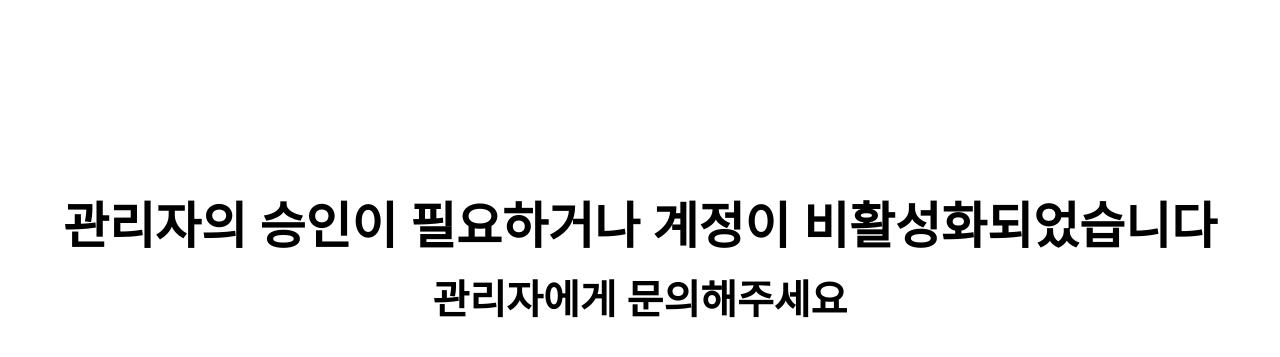
After one commit to yumin22/piro21_HireHub, a Django app: page /login/require_approval in a window 1280 px wide. The commit adds this page. Shown: the part 134-491 px from the top of the page. Run offline with Django 5.2, Linux system fonts and the light colour scheme.

Commit message:
[ADD]css 수정, 승인 필요 페이지 추가, 로그아웃 구현 완료

```diff
--- a/accounts/urls.py
+++ b/accounts/urls.py
@@ -8,4 +8,6 @@ urlpatterns = [
    path('signup/', signup, name='signup'),
    path('signup/check/', signupCheck, name='signupCheck'),
    path('login/', login, name='login'),
+   path('login/require_approval', requiredApproval, name='requiredApproval'),
+   path('logout/', logout, name='logout'),
 ]
--- a/accounts/views.py
+++ b/accounts/views.py
@@ -38,7 +38,7 @@ def login(request):
                auth_login(request, user)
                return redirect('accounts:initial') # 수정 필요
             else:
-               form.add_error(None, '관리자의 승인이 필요하거나 계정이 비활성화되었습니다.')
+               return render(request, 'accounts/requiredapproval.html')
          else:
             form.add_error(None, '이메일 또는 비밀번호가 잘못되었습니다.')
    else:
@@ -46,3 +46,10 @@ def login(request):
 
    context = {'form': form}
    return render(request, 'accounts/login.html', context)
+
+def requiredApproval(request):
+   return render(request, 'accounts/requiredapproval.html')
+
+def logout(request):
+   auth_logout(user)
+   return redirect('accounts:initial')
--- a/static/css/accounts.css
+++ b/static/css/accounts.css
@@ -2,7 +2,7 @@ body {
    margin: 0;
 }
 :root {
-   --lightgreen-color: #7CE84C
+   --lightgreen-color: #7CE84C;
 }
 
 /* initial.html */
@@ -90,9 +90,12 @@ h3 {
    background-color: var(--lightgreen-color);
    margin-top: 26px;
 }
+.signup_btn:hover, .login_btn:hover {
+   cursor: pointer;
+}
 
-/* signupcheck.html */
-.signupCheck_container {
+/* signupcheck.html, requiredapproval.html */
+.signupCheck_container, .requiredapproval_container {
    text-align: center;
    position: relative;
    top: 40%;
@@ -101,8 +104,12 @@ h3 {
    font-size: 55px;
    margin: 0;
 }
-.signupCheck_container p {
+.signupCheck_container p, .requiredapproval_container p {
    font-size: 40px;
    font-weight: bold;
    margin-top: 10px;
 }
+.requiredapproval_container h2 {
+   font-size: 50px;
+   margin: 0;
+}
--- /dev/null
+++ b/templates/accounts/requiredapproval.html
@@ -0,0 +1,9 @@
+{% load static %}
+
+{% block content %}
+<link rel="stylesheet" href="{% static 'css/accounts.css' %}">
+   <div class="requiredapproval_container">
+      <h2>관리자의 승인이 필요하거나 계정이 비활성화되었습니다</h2>
+      <p>관리자에게 문의해주세요</p>
+   </div>
+{% endblock content %}
```
